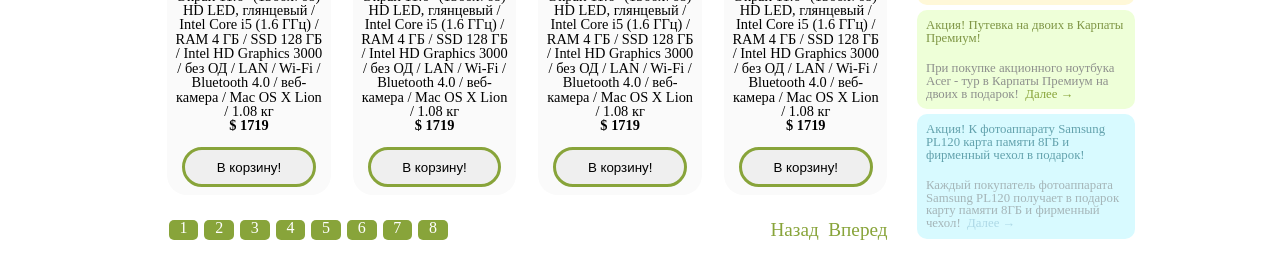
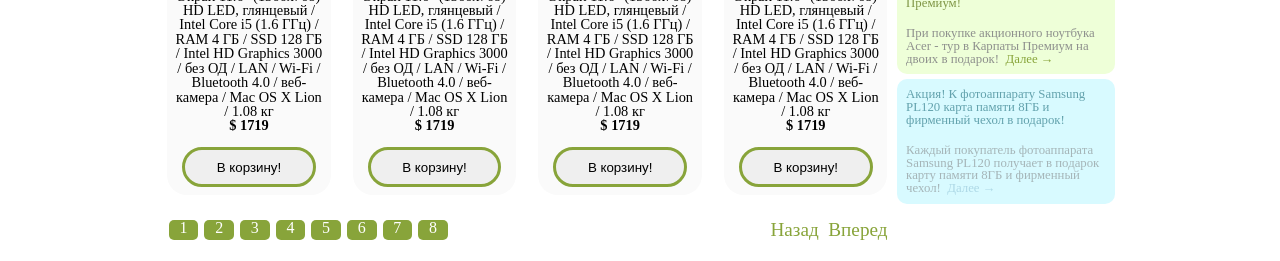
Before and after one commit to SkKostya/WEBsite, a website: page public/index.html in a window 1280 px wide. Shown: the part 709-970 px from the top of the page. Drawn offline with nearby package versions, Linux system fonts and the light colour scheme; files that its build step writes are made by us from their sources.

Commit message:
Correct mistakes

```diff
--- a/src/scss/main.scss
+++ b/src/scss/main.scss
@@ -117,6 +117,8 @@
 	&__category{
 		width: 22%;
 		float: right;
+		margin-right: 2%;
+		margin-top: -35px;
 	}
 	&__catalog{
 		list-style-image: url(../logo/arrow.png);
```
